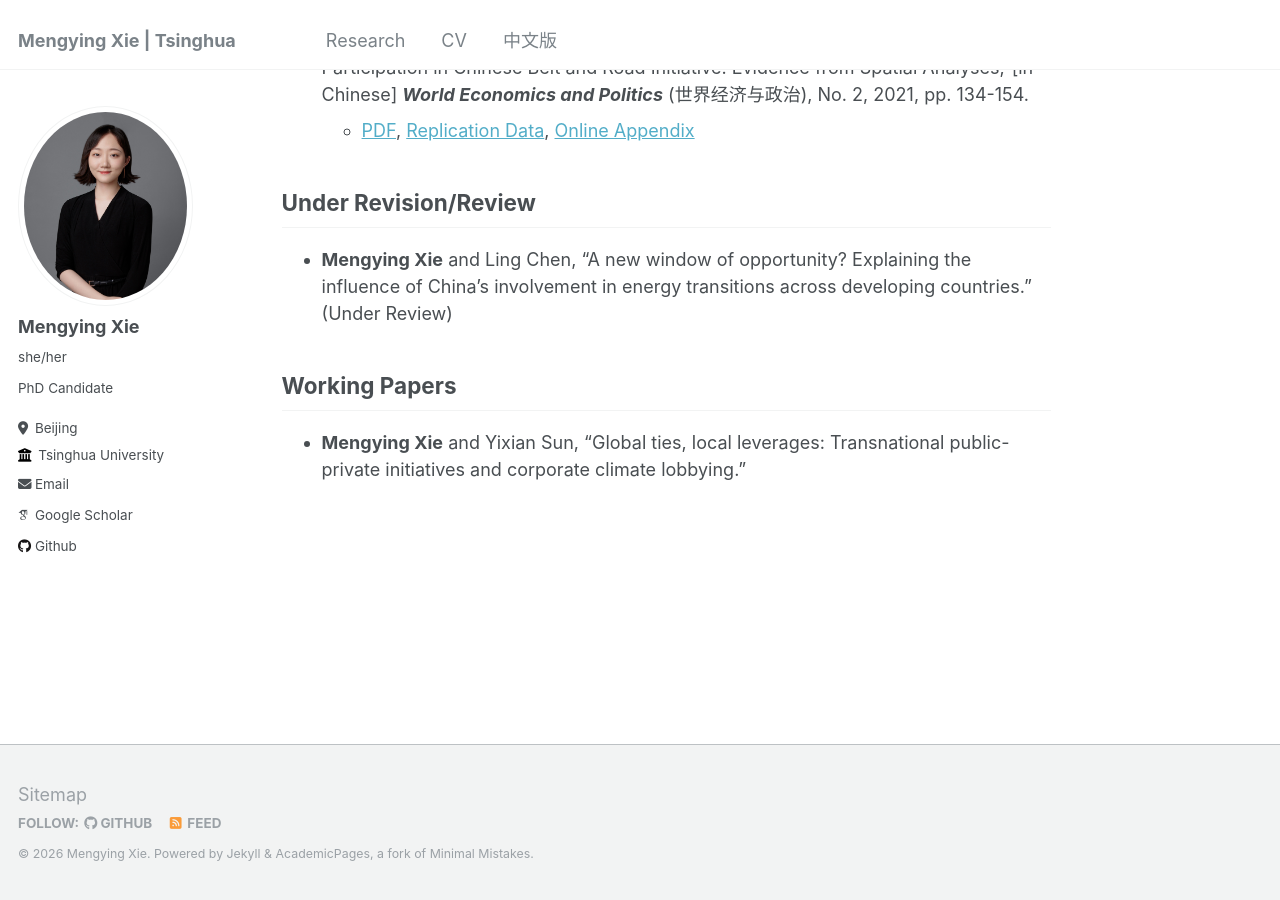
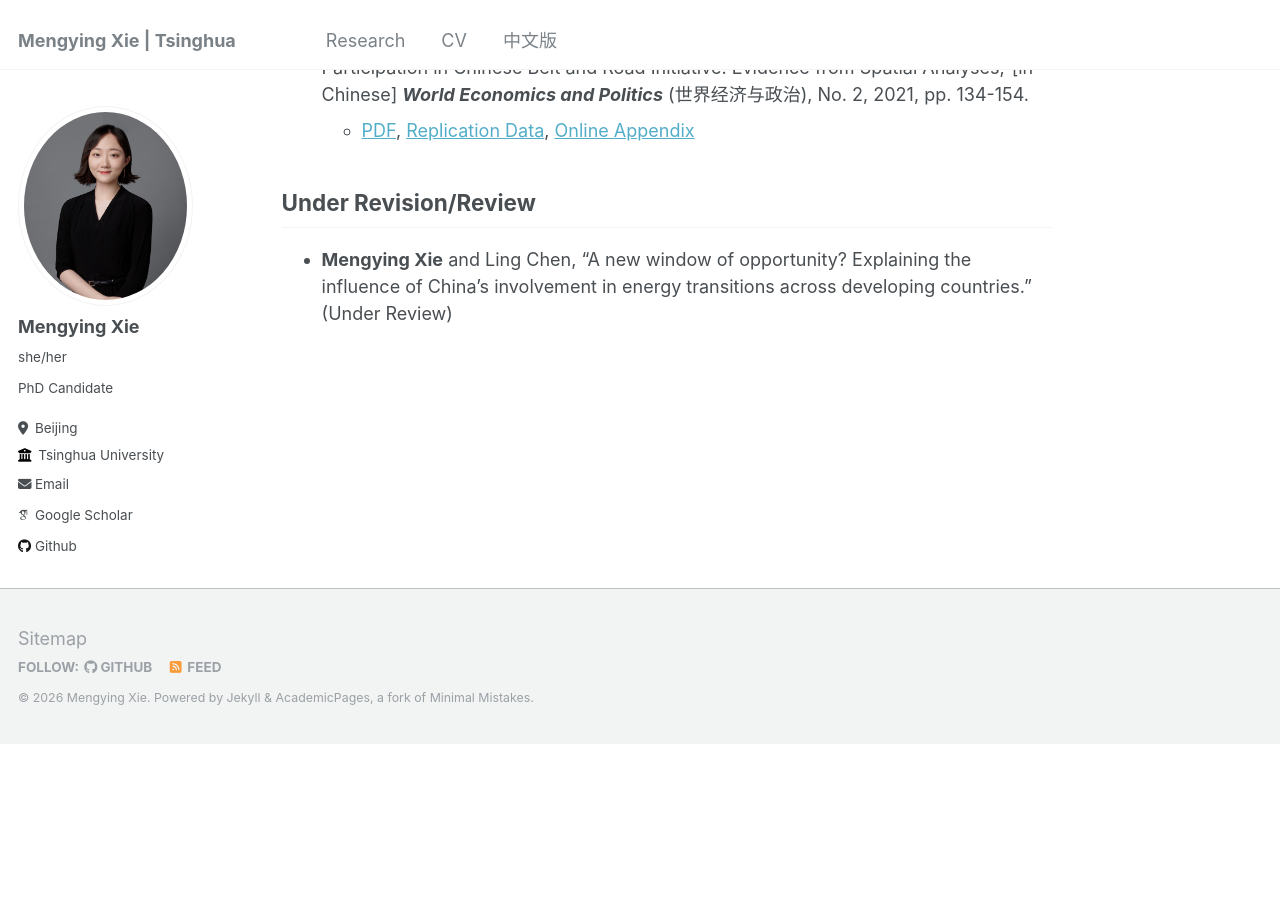
Before and after one commit to xiemythu/xiemythu.github.io, a Jekyll site: the page built from _pages/research.md, in a window 1280 px wide and 900 px high, scrolled down 896 px. Built offline with Jekyll 4.4.1, drawn with Linux system fonts in a browser that asks for light colours; some web fonts are replaced; after the commit the page ends 1639 px from its top, so only the background shows below that.

Commit message:
Update research.md

```diff
--- a/_pages/research.md
+++ b/_pages/research.md
@@ -30,7 +30,3 @@ author_profile: true
 ## Under Revision/Review
 
 * **Mengying Xie** and  Ling Chen, "A new window of opportunity? Explaining the influence of China’s involvement in energy transitions across developing countries." (Under Review)
-
-## Working Papers
-
-* **Mengying Xie** and  Yixian Sun, "Global ties, local leverages: Transnational public-private initiatives and corporate climate lobbying."
```
